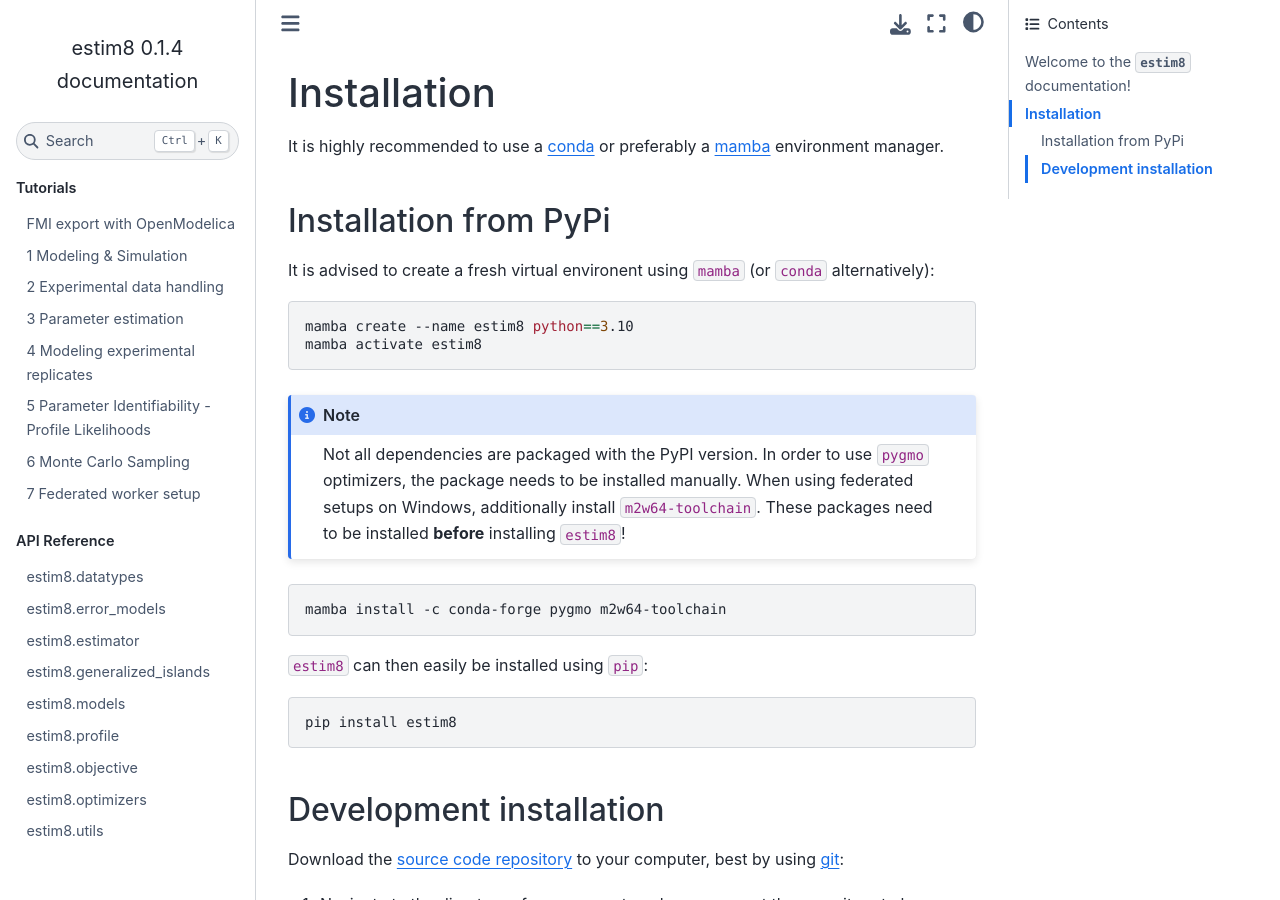
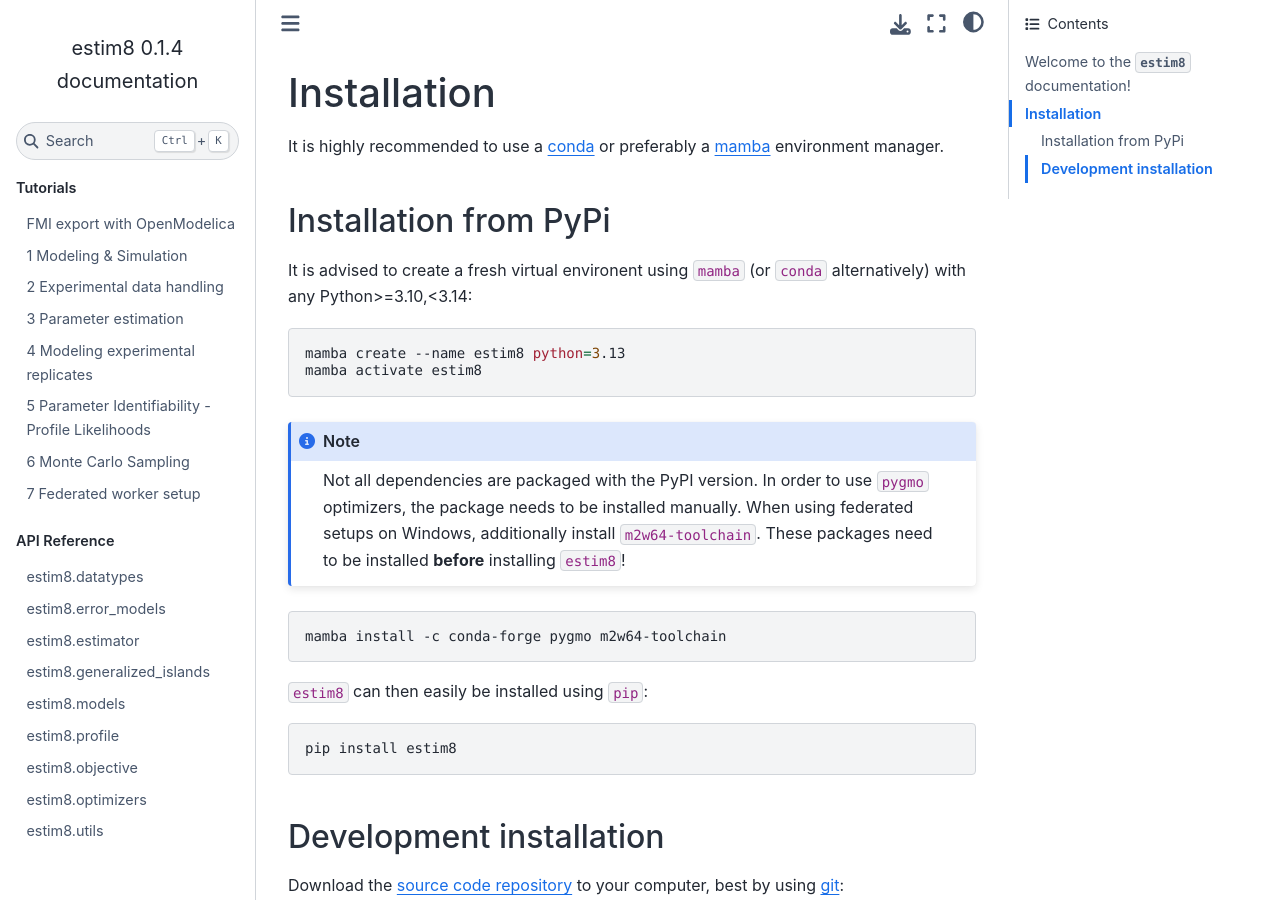
Before and after one commit to JuBiotech/estim8, a Sphinx documentation site: the page built from docs/source/index.rst, in a window 1280 px wide and 900 px high, scrolled down 430 px. Built offline with Sphinx 7.4.7 and the Sphinx Book theme 1.1.4, drawn with Linux system fonts in a browser that asks for light colours; pages that are not in the unit, such as notebooks, are missing from menus.

Commit message:
Add Python range to install instructions

```diff
--- a/docs/source/index.rst
+++ b/docs/source/index.rst
@@ -29,11 +29,11 @@ It is highly recommended to use a `conda <https://docs.conda.io/projects/conda/e
 
 Installation from PyPi
 ----------------------
-It is advised to create a fresh virtual environent using ``mamba`` (or ``conda`` alternatively):
+It is advised to create a fresh virtual environent using ``mamba`` (or ``conda`` alternatively) with any Python>=3.10,<3.14:
 
 .. code-block:: bash
 
-    mamba create --name estim8 python==3.10
+    mamba create --name estim8 python=3.13
     mamba activate estim8
 
 
```
Also changed, not shown: README.md (+2 -2 lines).
